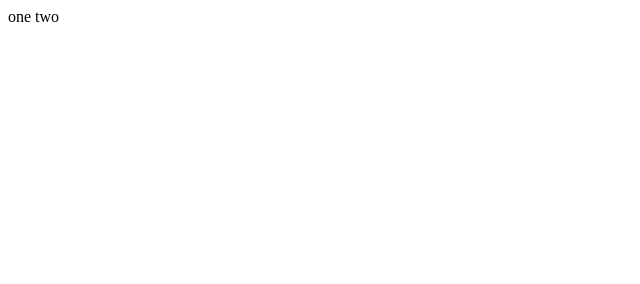
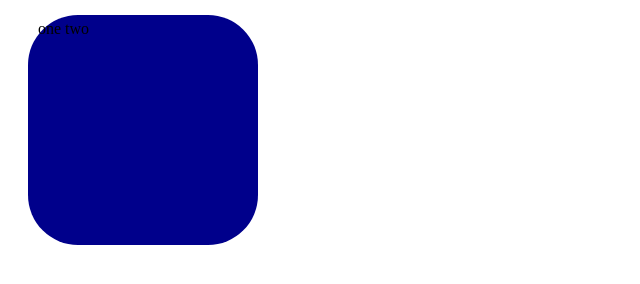
Before and after one commit to Xshadiix/newone, a plain HTML site: page index.html in a window 1280 px wide. In both pictures the pointer is over the element "one two". Shown: the whole page, without its empty margins (0-640 px from the left). Drawn offline with Linux system fonts and the light colour scheme.

Commit message:
codes for video 24 add more tag

```diff
--- a/index.html
+++ b/index.html
@@ -2,6 +2,7 @@
 
 <head>
     <title> video 24</title>
+    <link rel="stylesheet" href="style.css">
 </head>
 
 <body>
--- a/style.css
+++ b/style.css
@@ -1,4 +1,5 @@
 div{
+    background-color: darkred;
     height: 200px;
     width: 200px;
     /*padding: 20px;*/
@@ -19,3 +20,8 @@ div{
 
     margin: 15px 10px 25px 20px;
 }
+
+div:hover{
+    background-color: darkblue;
+    border-radius: 50px;
+}
```
